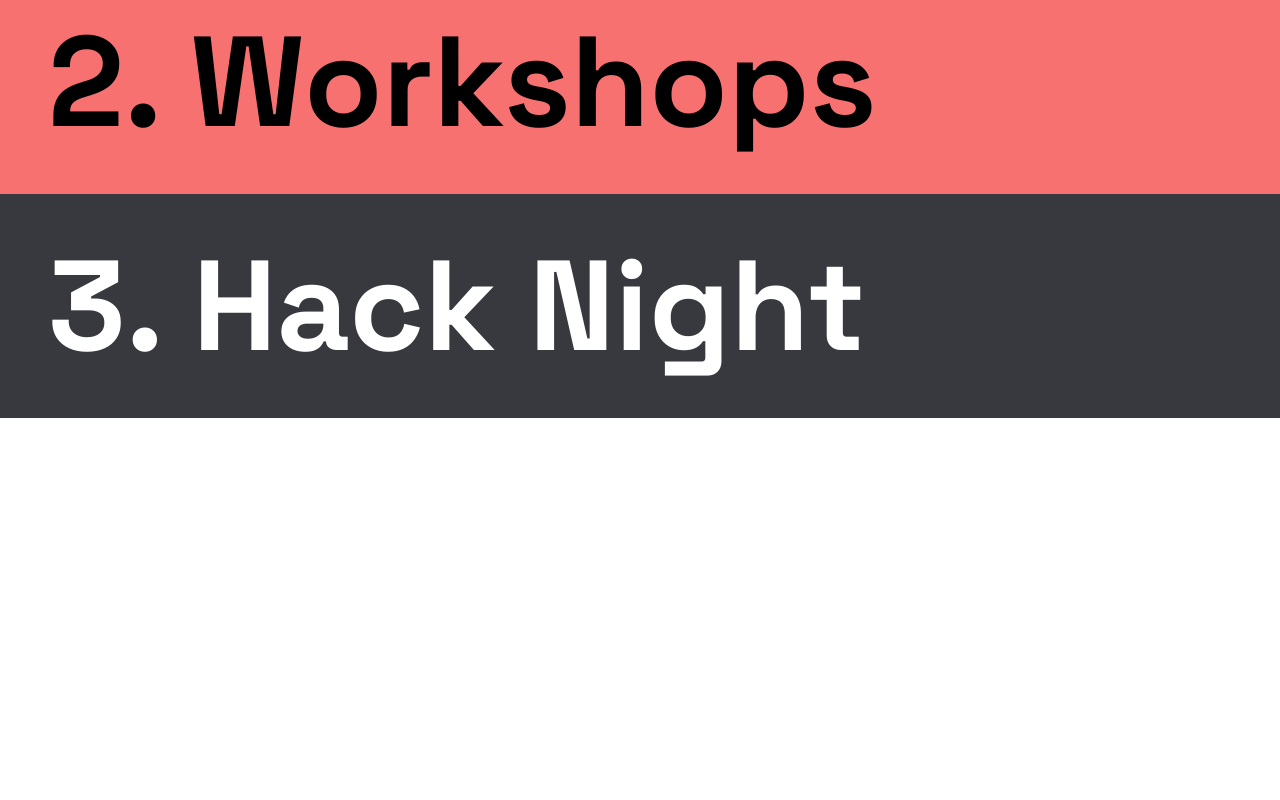
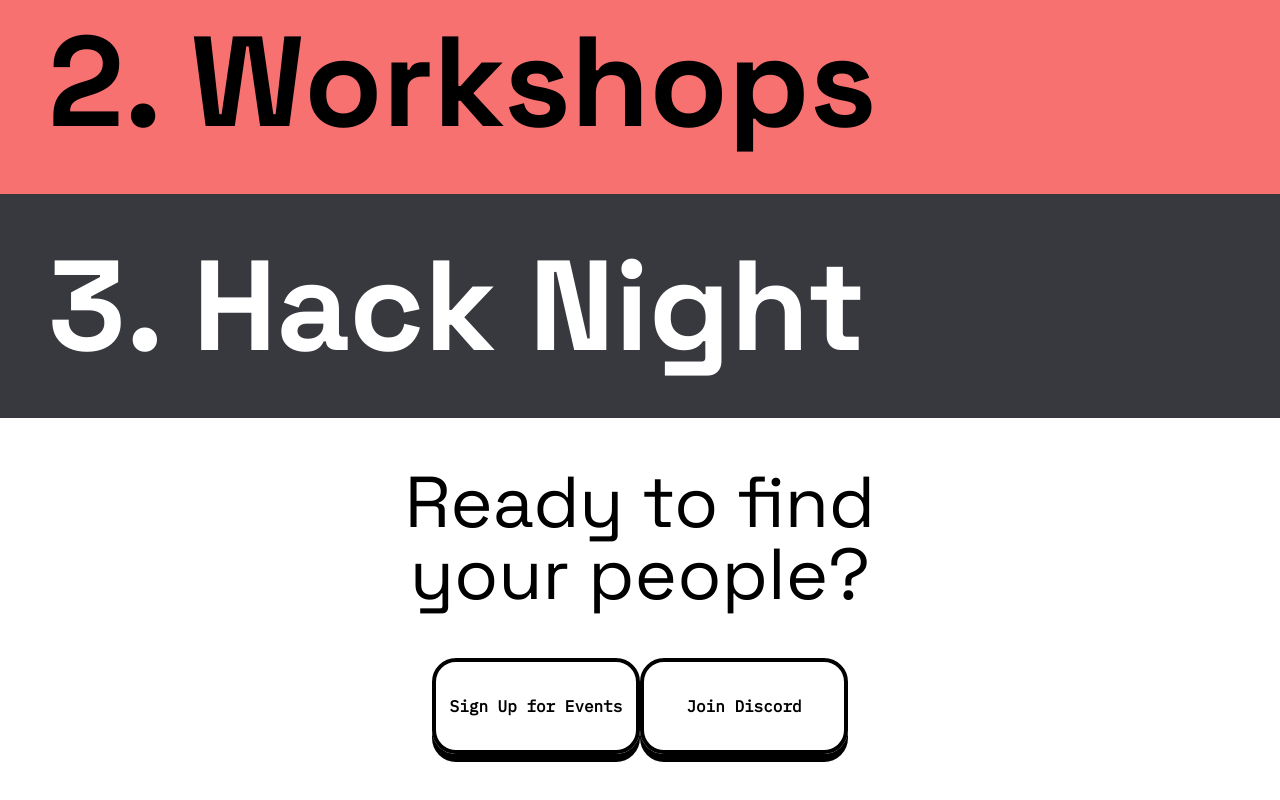
Before and after one commit to purduehackers/site, a Next.js app: page / in a window 1280 px wide. Shown: the part 1540-2340 px from the top of the page. Before the commit the page ends 1958 px from the top, so only its background shows below. Built offline with nearby package versions, Linux system fonts and the light colour scheme.

Commit message:
started on footer page

```diff
--- /dev/null
+++ b/components/join-us.tsx
@@ -0,0 +1,23 @@
+const JoinUs = () => (
+    <div className="bg-white-400 min-h-screen">
+        <div className="flex flex-col items-center p-6 sm:p-12">
+            <h2 className="text-6xl text-center sm:text-7xl w-1/2">
+                Ready to find your people?
+            </h2>
+            <div className="flex flex-col sm:flex-row p-6 sm:p-12">
+                <button className="border-solid border-black border-4
+                        px-2 py-2 w-52 h-24 min-w-fit rounded-3xl font-bold
+                        shadow-dark-y-md font-mono">
+                    Sign Up for Events
+                </button>
+                <button className="border-solid border-black border-4
+                        px-2 py-2 w-52 h-24 min-w-fit rounded-3xl font-bold
+                        shadow-dark-y-md font-mono">
+                    Join Discord
+                </button>
+            </div>
+        </div>
+    </div>
+)
+
+export default JoinUs
--- a/pages/index.tsx
+++ b/pages/index.tsx
@@ -5,6 +5,7 @@ import Email from '../components/email'
 import Community from '../components/community'
 import Workshops from '../components/workshops'
 import HackNight from '../components/hack-night'
+import JoinUs from '../components/join-us'
 
 import TestCommunity from '../components/test-community'
 
@@ -31,6 +32,7 @@ const Home: NextPage = () => {
       <Community />
       <Workshops />
       <HackNight />
+      <JoinUs />
     </div>
   )
 }
--- a/tailwind.config.js
+++ b/tailwind.config.js
@@ -26,7 +26,8 @@ module.exports = {
         }
       },
       boxShadow: {
-        blocks: '8px 8px'
+        blocks: '8px 8px',
+        'dark-y-md': '0px 8px'
       },
       screens: {
         xs: '375px'
```
Also changed, not shown: 2 other files (tests, documents, lock files or other folders).
